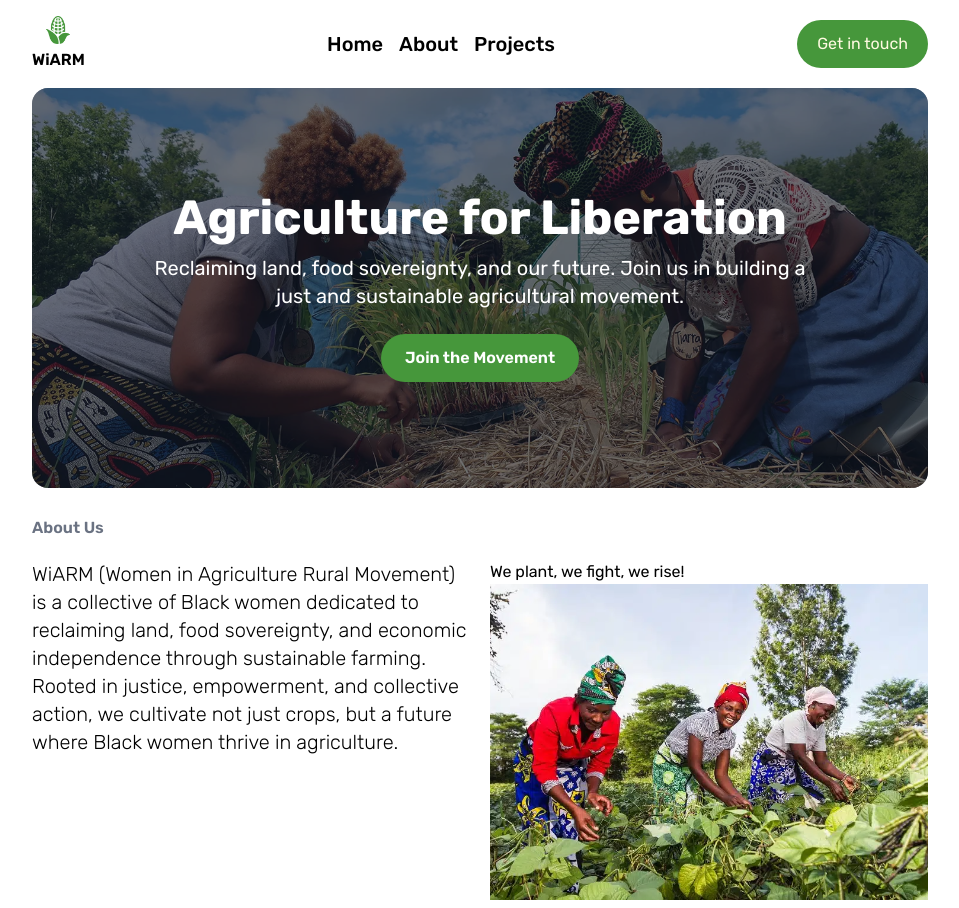
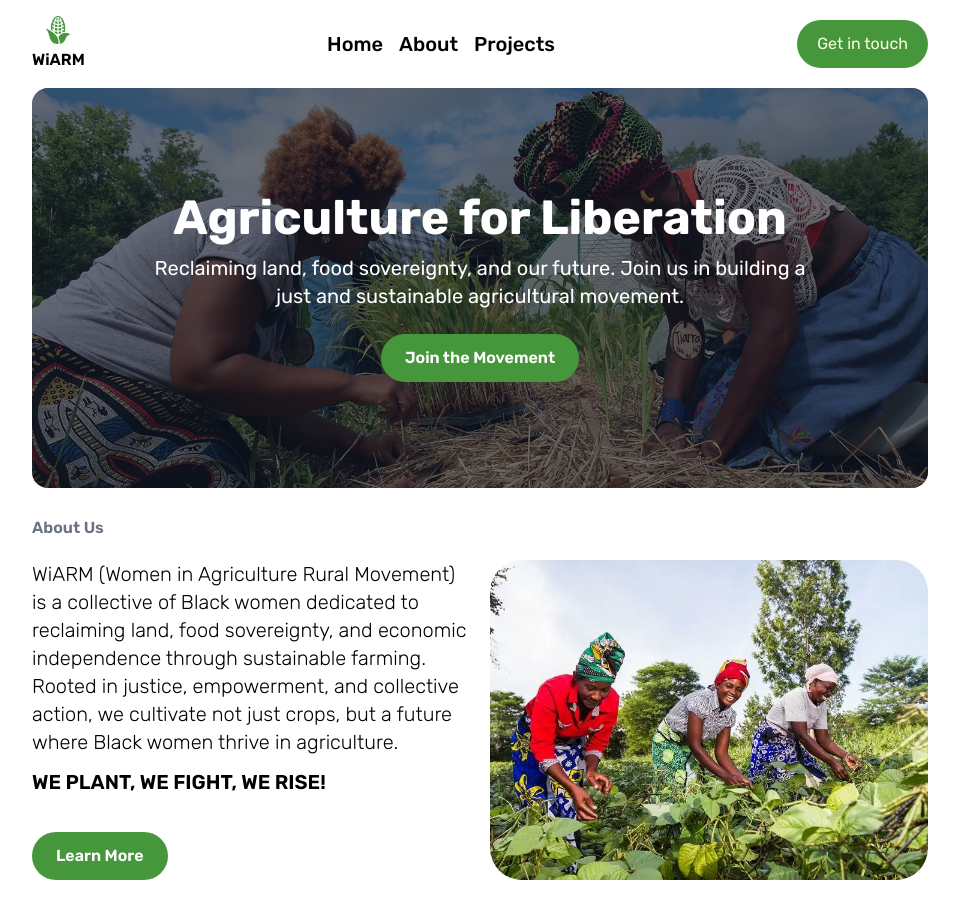
Before and after one commit to rorisangputu/wiarm, a React (Vite) app: page / in a window 1280 px wide. Shown: the whole page, without its empty margins (160-1119 px from the left). Built offline with nearby package versions, Linux system fonts and the light colour scheme.

Commit message:
styling and adding button

```diff
--- a/src/components/AboutSection.jsx
+++ b/src/components/AboutSection.jsx
@@ -1,22 +1,27 @@
 import React from 'react'
 import farmingWomen from '../assets/woman_farming.webp'
+import wheat_hands from '../assets/wheat.png'
 const AboutSection = () => {
   return (
     <div className='my-7'>
         <h1 className='font-semibold text-normal mb-5 text-gray-500'>About Us</h1>
         <div className='w-full flex flex-row gap-5'>
-            <div className='w-1/2 flex'>
-                <p className='text-xl font-light'>
+            <div className='w-1/2 flex flex-col justify-between'>
+                <p className='text-xl font-light w-full'>
                     WiARM (Women in Agriculture Rural Movement) is a collective of Black women dedicated to
                     reclaiming land, food sovereignty, and economic independence through sustainable farming.
                     Rooted in justice, empowerment, and collective action, we cultivate not just crops, but a
                     future where Black women thrive in agriculture.
                 </p>
-                <button></button>
+                <p className='text-xl font-semibold uppercase'>We plant, we fight, we rise!</p>
+                <button className="w-fit mt-6 px-6 py-3 bg-[#46973B] hover:bg-green-700 text-white font-semibold rounded-3xl transition duration-300">
+                    Learn More
+
+                </button>
             </div>
-            <div className='w-1/2'>
-                <p>We plant, we fight, we rise!</p>
-                <img src={farmingWomen} alt="" className='w-full h-full object-cover' />
+            <div className='w-1/2 flex flex-col gap-5 items-end'>
+
+                <img src={farmingWomen} alt="" className='w-full h-[40vh] rounded-4xl object-cover' />
             </div>
         </div>
     </div>
```
